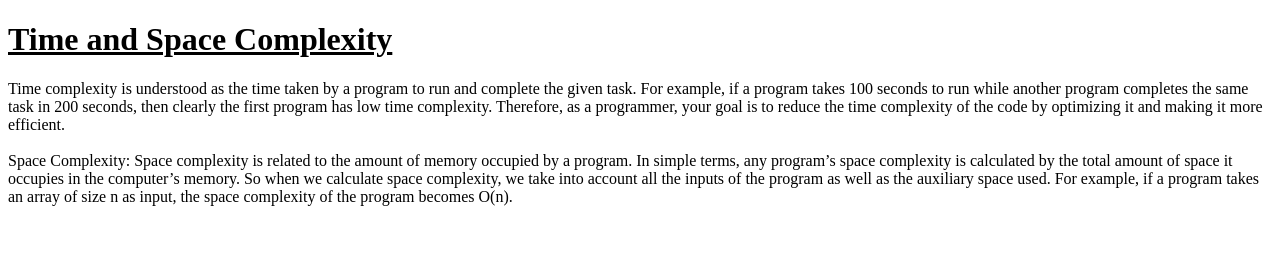
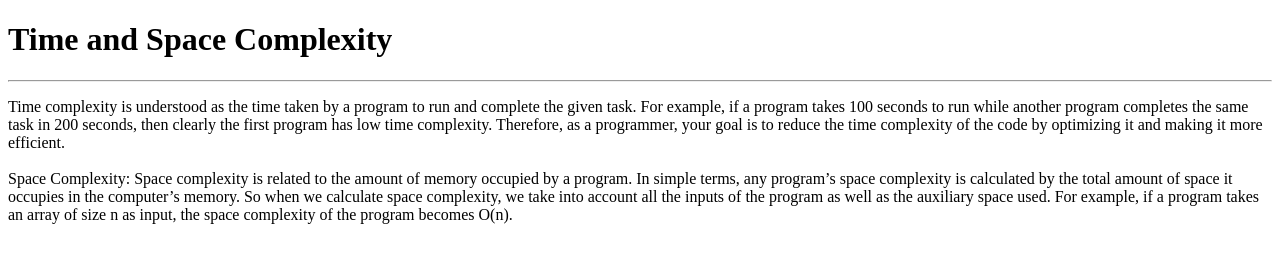
Before and after one commit to acciojob/time-and-space-complexity-Mukul766, a website: page main.html in a window 1280 px wide. Drawn offline with Linux system fonts and the light colour scheme.

Commit message:
created a submission

```diff
--- a/main.html
+++ b/main.html
@@ -9,8 +9,8 @@
 
 <body>
 	<!-- the entire body must be written by student -->
-	<u><h1>Time and Space Complexity</h1></u>
-
+	<h1>Time and Space Complexity</h1>
+	<hr>
 	<p>Time complexity is understood as the time taken by a program to run and complete the given task. For example, if a program takes 100 seconds to run while another program completes the same task in 200 seconds, then clearly the first program has low time complexity. Therefore, as a programmer, your goal is to reduce the time complexity of the code by optimizing it and making it more efficient.<br>
 <br>
 Space Complexity: Space complexity is related to the amount of memory occupied by a program. In simple terms, any program’s space complexity is calculated by the total amount of space it occupies in the computer’s memory. So when we calculate space complexity, we take into account all the inputs of the program as well as the auxiliary space used. For example, if a program takes an array of size n as input, the space complexity of the program becomes O(n).</p>
```
